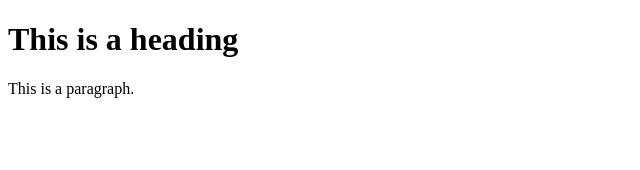
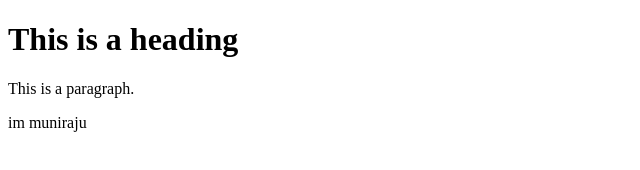
Before and after one commit to munirajusrk/index.html, a plain HTML site: page index.html in a window 1280 px wide. Shown: the full height of the page, 0-640 px from the left. Drawn offline with Linux system fonts and the light colour scheme.

Commit message:
line added

```diff
--- a/index.html
+++ b/index.html
@@ -6,5 +6,7 @@
 <h1>This is a heading</h1>
 <p>This is a paragraph.</p>
 
+ <p1>im muniraju</p1>
+
 </body>
 </html>
```
